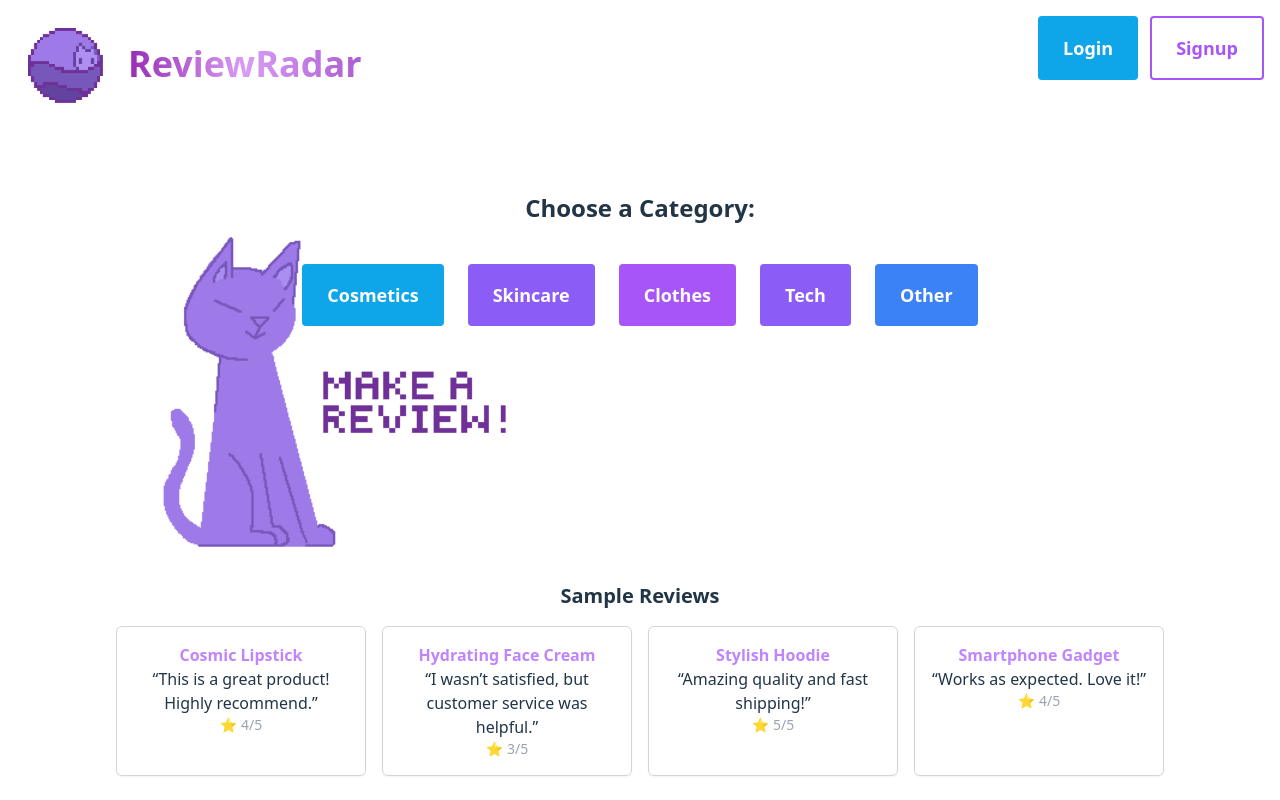
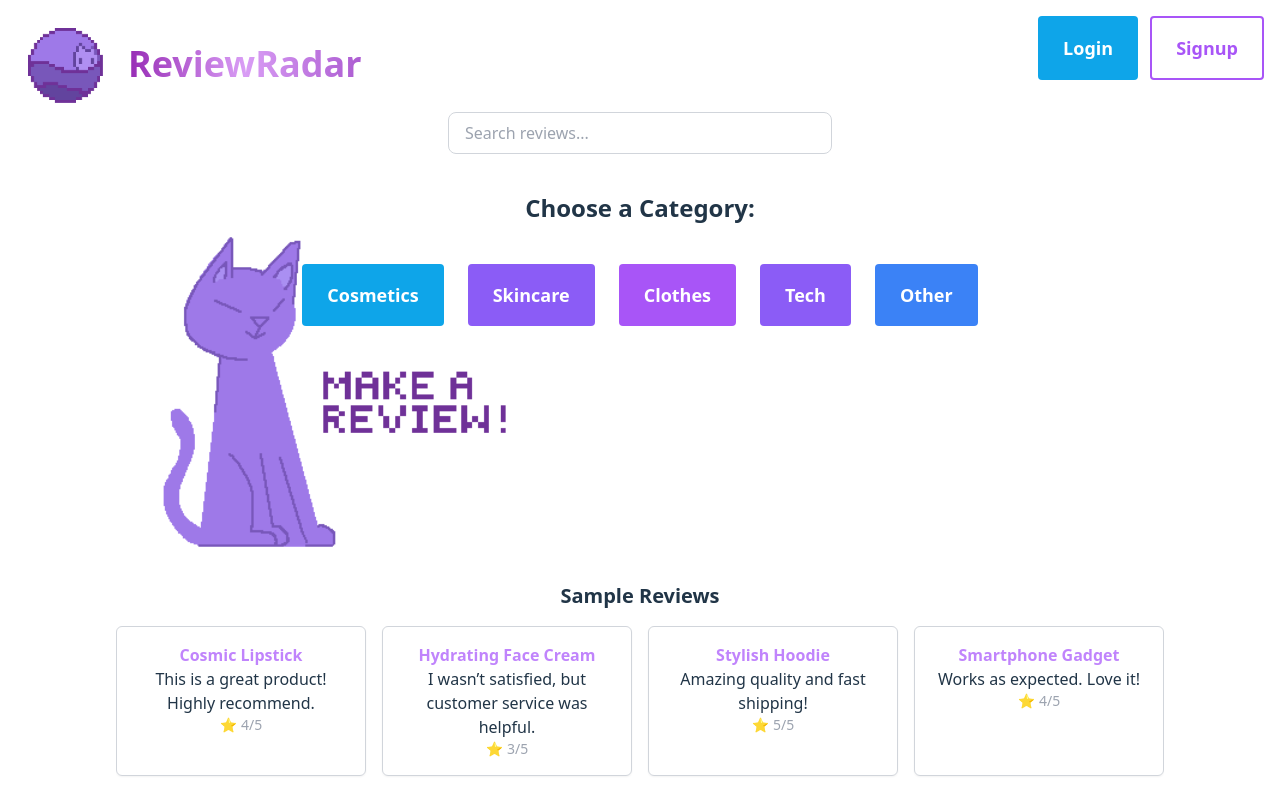
Before and after one commit to ileanat/ReviewRadar, a React (Vite) app: page / in a window 1280 px wide. Built offline with nearby package versions, Linux system fonts and the light colour scheme.

Commit message:
added a search bar and made it functional

```diff
--- a/src/App.tsx
+++ b/src/App.tsx
@@ -16,6 +16,7 @@ function App() {
   const [submittedRating, setSubmittedRating] = useState<number | null>(null);
   const [formCategory, setFormCategory] = useState("");
   const [rating, setRating] = useState(0); // ⭐ new state for star rating
+  const [searchTerm, setSearchTerm] = useState("");
   const navigate = useNavigate();
 
   useEffect(() => {
@@ -51,6 +52,60 @@ function App() {
     setRating(0);
   };
 
+    // sample reviews data
+    const sampleReviews = [
+      {
+        id: 1,
+        product: "Cosmic Lipstick",
+        text: "This is a great product! Highly recommend.",
+        rating: 4,
+        category: "Cosmetics",
+      },
+      {
+        id: 2,
+        product: "Hydrating Face Cream",
+        text: "I wasn’t satisfied, but customer service was helpful.",
+        rating: 3,
+        category: "Skincare",
+      },
+      {
+        id: 3,
+        product: "Stylish Hoodie",
+        text: "Amazing quality and fast shipping!",
+        rating: 5,
+        category: "Clothes",
+      },
+      {
+        id: 4,
+        product: "Smartphone Gadget",
+        text: "Works as expected. Love it!",
+        rating: 4,
+        category: "Tech",
+      },
+    ];
+
+    const term = searchTerm.toLowerCase();
+
+    // filter sample reviews based on search
+    const filteredSampleReviews = sampleReviews.filter((r) => {
+      if (!term) return true;
+      return (
+        r.product.toLowerCase().includes(term) ||
+        r.text.toLowerCase().includes(term)
+      );
+    });
+
+    //filter real reviews too
+    const filteredReviews = reviews
+    .filter((r) => !selectedCategory || r.category === selectedCategory)
+    .filter((r) => {
+      if (!term) return true;
+      return (
+        r.product.toLowerCase().includes(term) ||
+        r.review.toLowerCase().includes(term)
+      );
+    });
+
   return (
   <>
 
@@ -82,6 +137,7 @@ function App() {
     </button>
   </div>
 
+
 {/* Left-side Make Review Art button */}
 <div className="fixed top-32 left-4 z-50 ml-24">
   <button
@@ -96,6 +152,17 @@ function App() {
   </button>
 </div>
 
+</div>
+
+{/* Search Bar */}
+<div className="fixed top-28 left-1/2 transform -translate-x-1/2 z-50">
+  <input
+    type="text"
+    placeholder="Search reviews..."
+    value={searchTerm}
+    onChange={(e) => setSearchTerm(e.target.value)}
+    className="w-96 px-4 py-2 border border-gray-300 rounded-lg focus:outline-none focus:ring-2 focus:ring-purple-500"
+  />
 </div>
 
 {/* Category section */}
@@ -140,39 +207,28 @@ function App() {
     </button>
   </div>
 
-
-{/* Placeholder Reviews Section */}
+  {/* Sample Reviews Section */}
 <div className="mt-64 px-6"> {/* mt-64 pushes it below the fixed category section */}
   <h2 className="text-xl font-semibold mb-4">Sample Reviews</h2>
 
   <div className="flex space-x-4 overflow-x-auto pb-4">
-    {/* Sample review 1 */}
-    <div className="min-w-[250px] p-4 border border-gray-300 rounded-md bg-white shadow-sm">
-      <h3 className="font-semibold text-purple-400">Cosmic Lipstick</h3>
-      <p>“This is a great product! Highly recommend.”</p>
-      <p className="text-sm text-gray-400">⭐ 4/5</p>
+  {filteredSampleReviews.map((r) => (
+    <div
+      key={r.id}
+      className="min-w-[250px] p-4 border border-gray-300 rounded-md bg-white shadow-sm"
+    >
+      <h3 className="font-semibold text-purple-400">{r.product}</h3>
+      <p>{r.text}</p>
+      <p className="text-sm text-gray-400">⭐ {r.rating}/5</p>
     </div>
+  ))}
 
-    {/* Sample review 2 */}
-    <div className="min-w-[250px] p-4 border border-gray-300 rounded-md bg-white shadow-sm">
-      <h3 className="font-semibold text-purple-400">Hydrating Face Cream</h3>
-      <p>“I wasn’t satisfied, but customer service was helpful.”</p>
-      <p className="text-sm text-gray-400">⭐ 3/5</p>
-    </div>
+  {filteredSampleReviews.length === 0 && (
+    <p className="text-sm text-gray-400">
+      No sample reviews match your search.
+    </p>
+  )}
 
-    {/* Sample review 3 */}
-    <div className="min-w-[250px] p-4 border border-gray-300 rounded-md bg-white shadow-sm">
-      <h3 className="font-semibold text-purple-400">Stylish Hoodie</h3>
-      <p>“Amazing quality and fast shipping!”</p>
-      <p className="text-sm text-gray-400">⭐ 5/5</p>
-    </div>
-
-    {/* Sample review 4 */}
-    <div className="min-w-[250px] p-4 border border-gray-300 rounded-md bg-white shadow-sm">
-      <h3 className="font-semibold text-purple-400">Smartphone Gadget</h3>
-      <p>“Works as expected. Love it!”</p>
-      <p className="text-sm text-gray-400">⭐ 4/5</p>
-    </div>
 </div>
 </div>
 </div>
@@ -180,9 +236,7 @@ function App() {
     {/* Reviews Section */}
 <div className="mt-6 text-left px-6">
   {selectedCategory ? (
-    reviews
-      .filter((r) => r.category === selectedCategory)
-      .map((r) => (
+    filteredReviews.map((r) => (
       <div key={r.id} className="p-4 border-b border-gray-300">
         <h3 className="font-semibold text-purple-400">{r.product}</h3>
         <p>{r.review}</p>
```
Lines whose indentation alone changed are shown as unchanged.
